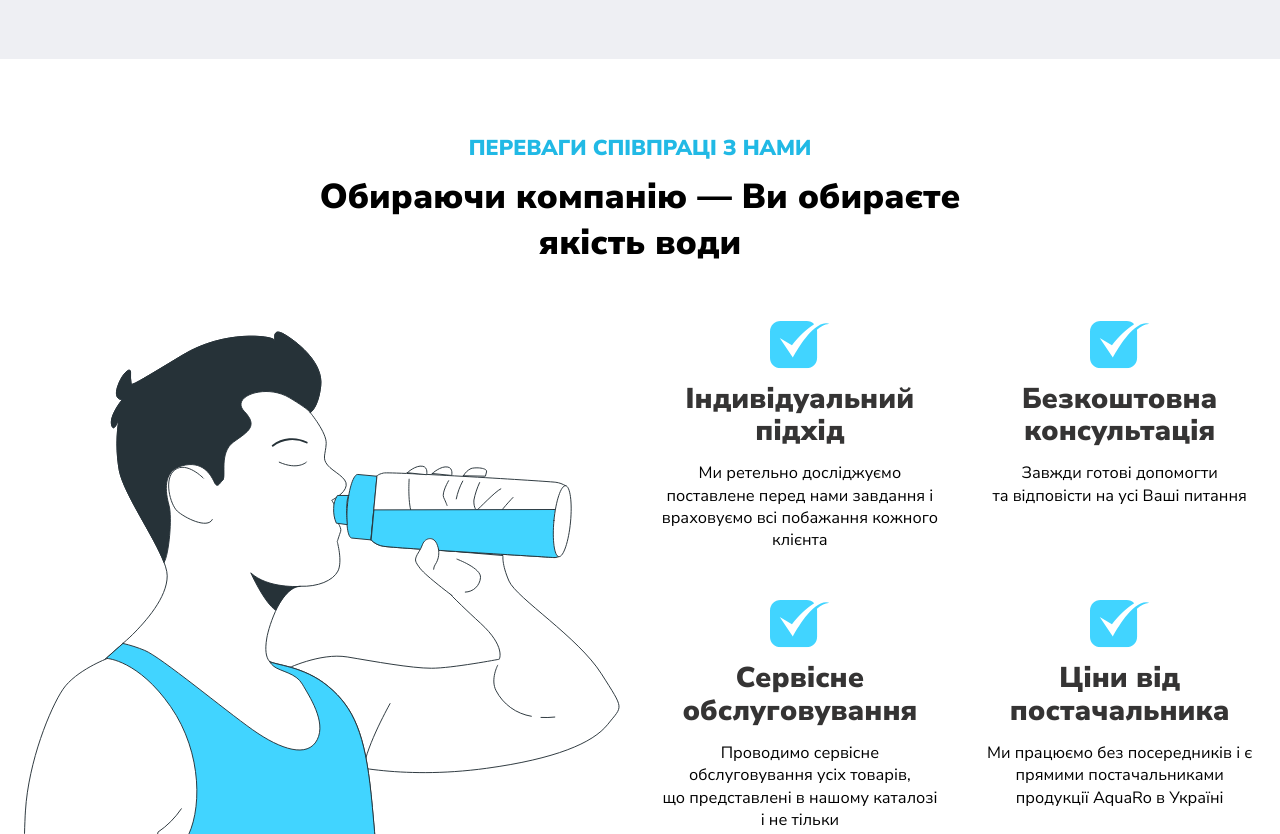
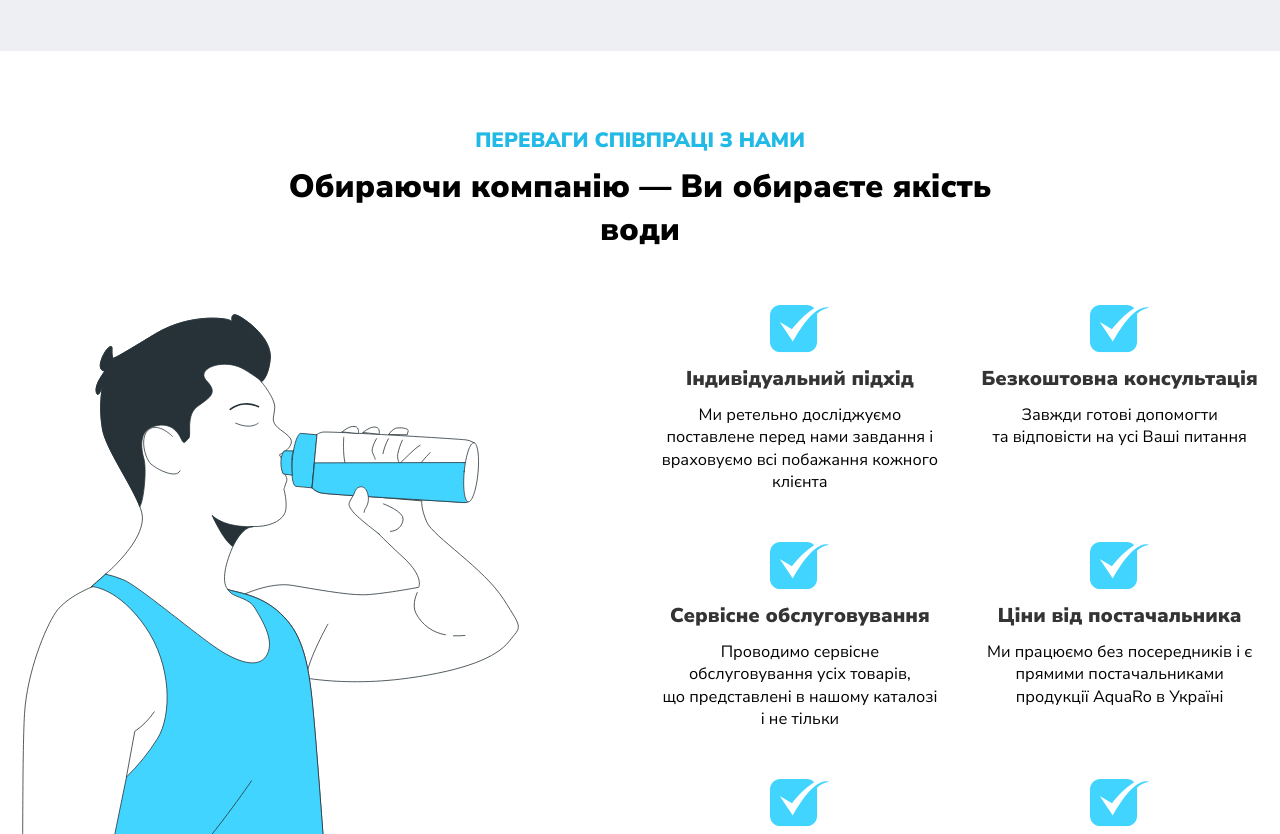
Before and after one commit to karnauhmax/Aquaro, a website: page app/index.html in a window 1280 px wide. Shown: the part 3740-4574 px from the top of the page. Drawn offline with nearby package versions, Linux system fonts and the light colour scheme.

Commit message:
fixed laptops resolution large objects

```diff
--- a/src/scss/components/_section-heading.scss
+++ b/src/scss/components/_section-heading.scss
@@ -7,7 +7,7 @@
   row-gap: rem(10);
 
   h2 {
-    @include adaptiveValue(font-size, 24, 18, 1920, 360, 1);
+    @include adaptiveValue(font-size, 24, 16, 1920, 360, 1);
     line-height: 135%;
     text-transform: uppercase;
     font-weight: 900;
@@ -15,7 +15,7 @@
   }
 
   p {
-    @include adaptiveValue(font-size, 42, 24, 1920, 360, 1);
+    @include adaptiveValue(font-size, 42, 18, 1920, 360, 1);
     font-weight: 900;
     text-align: center;
     color: var(--black);
--- a/src/scss/sections/_benefits.scss
+++ b/src/scss/sections/_benefits.scss
@@ -61,7 +61,7 @@
     }
 
     h3 {
-      @include adaptiveValue(font-size, 36, 18, 1920, 360, 1);
+      @include adaptiveValue(font-size, 36, 20, 1920, 1366, 1);
       font-weight: 900;
       text-align: center;
       grid-area: title;
@@ -69,6 +69,10 @@
 
       @media screen and (max-width: $xsm) {
         text-align: left;
+      }
+
+      @media screen and (max-width: $lg) {
+        @include adaptiveValue(font-size, 20, 18, 1366, 360, 1);
       }
     }
 
@@ -146,6 +150,10 @@
     height: 100%;
     object-fit: contain;
 
+    @media screen and (max-width: $xlg) {
+      max-width: 500px;
+    }
+
     @media screen and (max-width: $md) {
       grid-column: 1/2;
       grid-row: span 2;
--- a/src/scss/sections/_catalog.scss
+++ b/src/scss/sections/_catalog.scss
@@ -22,8 +22,8 @@
     grid-template-columns: rem(300) 1fr;
     gap: rem(30);
 
-    //making layout in one column  on <=992px devices
-    @media screen and (max-width: $md) {
+    //making layout in one column  on <=1199px devices
+    @media screen and (max-width: $lg) {
       grid-template-columns: 1fr;
     }
   }
@@ -183,7 +183,7 @@
     top: calc(rem(15) + rem(96));
     align-self: start;
 
-    @media screen and (max-width: $md) {
+    @media screen and (max-width: $xlg) {
       position: static;
       top: unset;
     }
```
Also changed, not shown: app/css/main.css, 1 other file.
